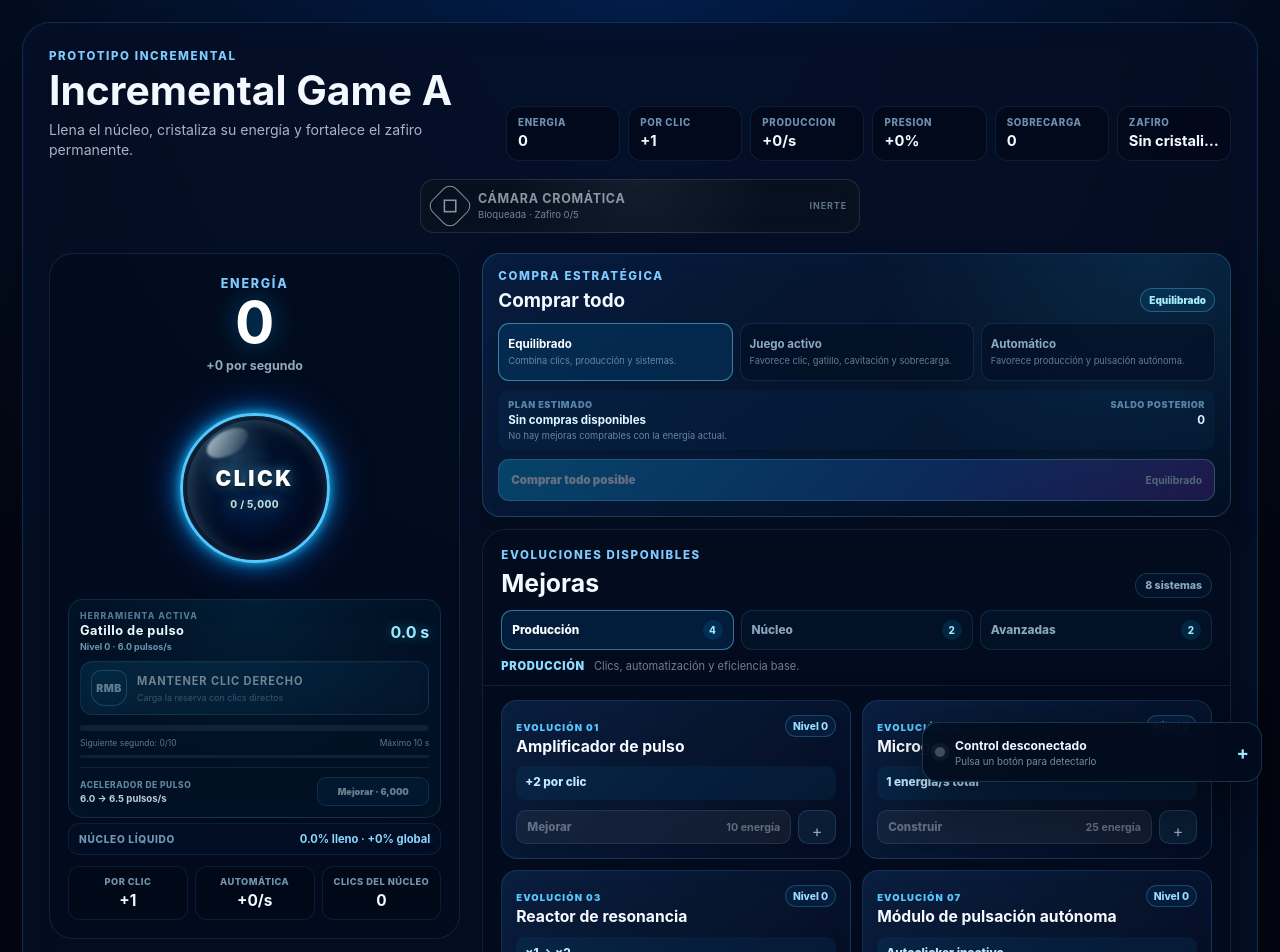
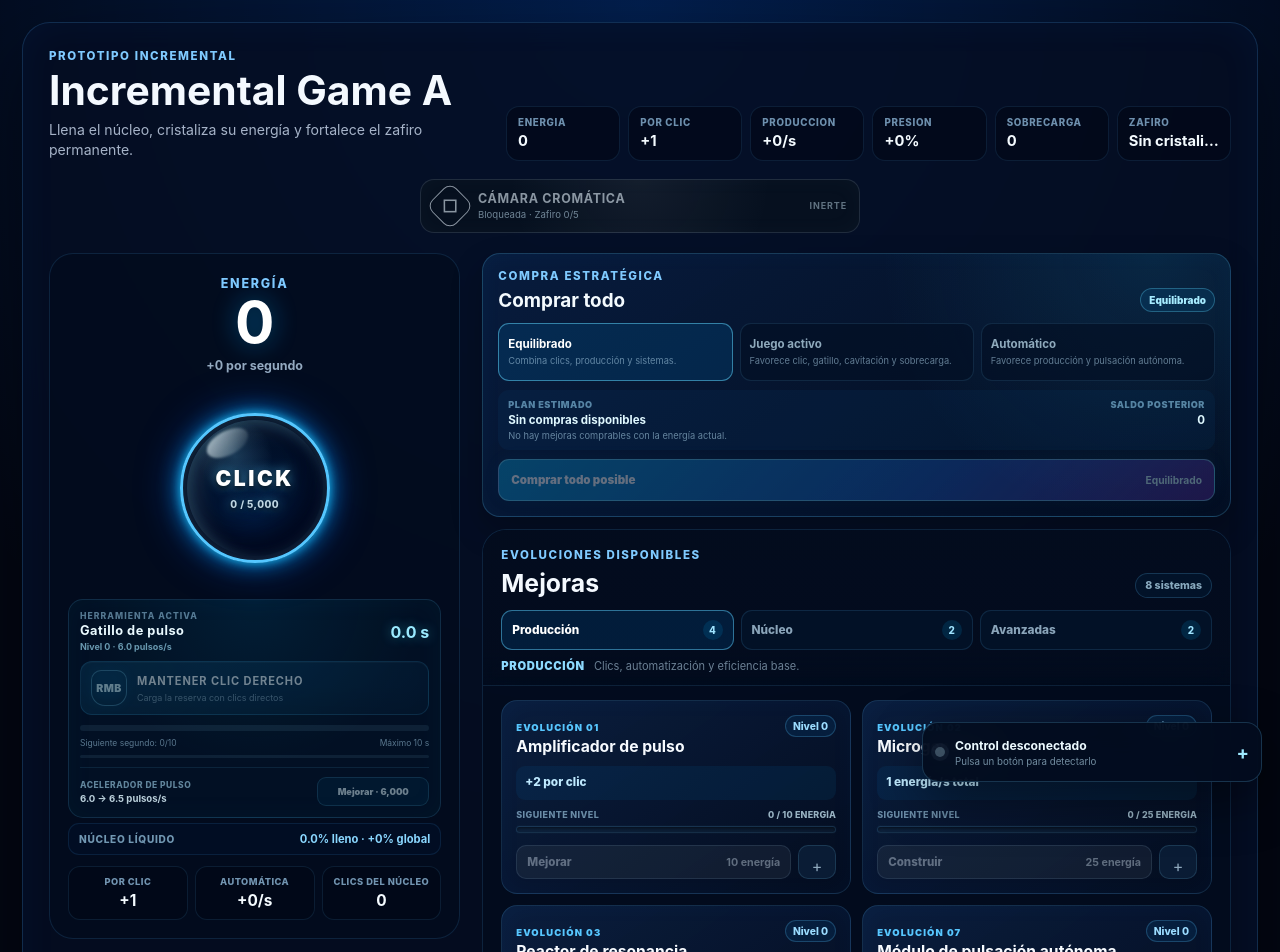
Before and after one commit to xArtXtrAx/incremental-game-A, a React (Vite) app: page / in a window 1280 px wide. Shown: the top 952 px of the page. Built offline with nearby package versions, Linux system fonts and the light colour scheme.

Commit message:
Mount upgrade progress system

```diff
--- a/src/main.tsx
+++ b/src/main.tsx
@@ -11,6 +11,7 @@ import { GamepadController } from './GamepadController'
 import { GamepadEventHaptics } from './GamepadEventHaptics'
 import { PulseTriggerSystem } from './PulseTriggerSystem'
 import { RegionFocusGuide } from './RegionFocusGuide'
+import { UpgradeProgressSystem } from './UpgradeProgressSystem'
 import './PulseTriggerLevel.css'
 
 const editableSelector =
@@ -31,6 +32,7 @@ createRoot(document.getElementById('root')!).render(
     <App />
     <RegionFocusGuide />
     <PulseTriggerSystem />
+    <UpgradeProgressSystem />
     <ChromaticChamberSystem />
     <GamepadController />
     <ChromaticGamepadBridge />
```
